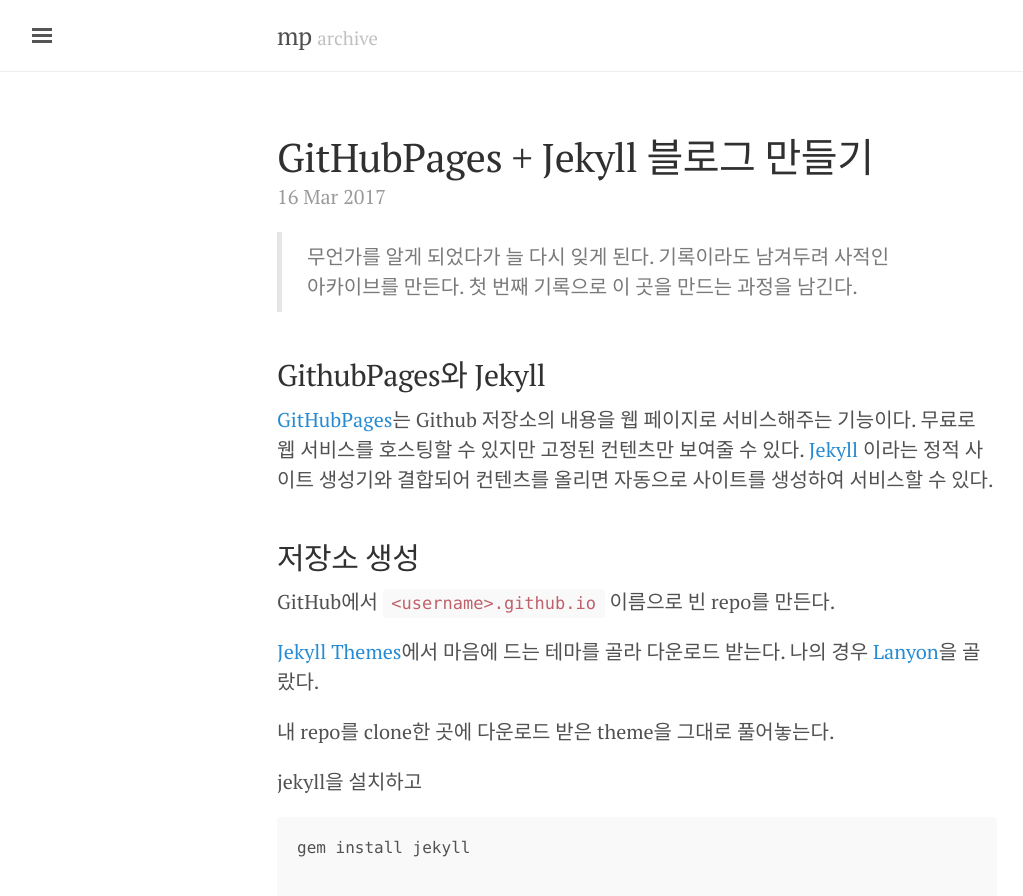
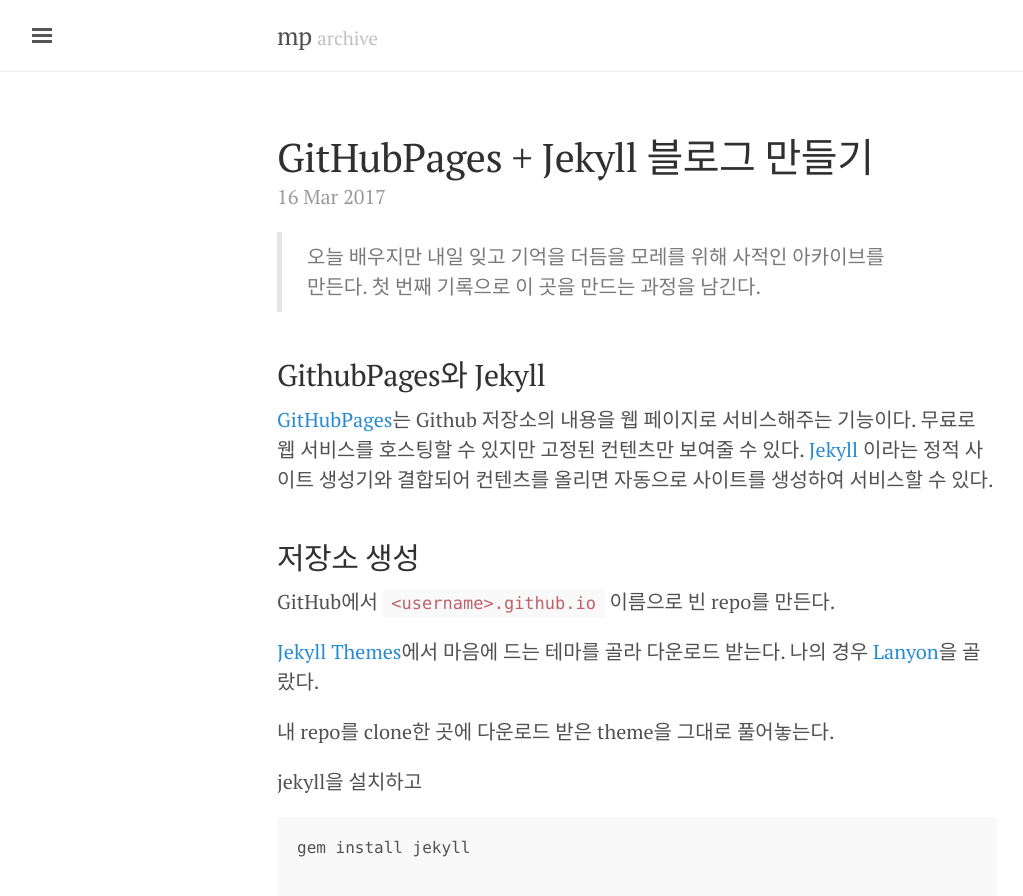
Before and after one commit to mnpk/mnpk.github.io, a Jekyll site: the page built from _posts/2017-03-16-create-blog-with-jekyll-and-githubpages.md, in a window 1280 px wide and 900 px high. Shown: the top 896 px of the window, without its empty margins (3-1026 px from the left). Built offline with Jekyll 4.4.1, drawn with Linux system fonts in a browser that asks for light colours; comment, search, counter and statistics services are not loaded.

Commit message:
Update 2017-03-16-create-blog-with-jekyll-and-githubpages.md

```diff
--- a/_posts/2017-03-16-create-blog-with-jekyll-and-githubpages.md
+++ b/_posts/2017-03-16-create-blog-with-jekyll-and-githubpages.md
@@ -3,7 +3,7 @@
 title: GitHubPages + Jekyll 블로그 만들기
 ---
 
-> 무언가를 알게 되었다가 늘 다시 잊게 된다. 기록이라도 남겨두려 사적인 아카이브를 만든다. 첫 번째 기록으로 이 곳을 만드는 과정을 남긴다.
+> 오늘 배우지만 내일 잊고 기억을 더듬을 모레를 위해 사적인 아카이브를 만든다. 첫 번째 기록으로 이 곳을 만드는 과정을 남긴다.
 
 
 ## GithubPages와 Jekyll
```
